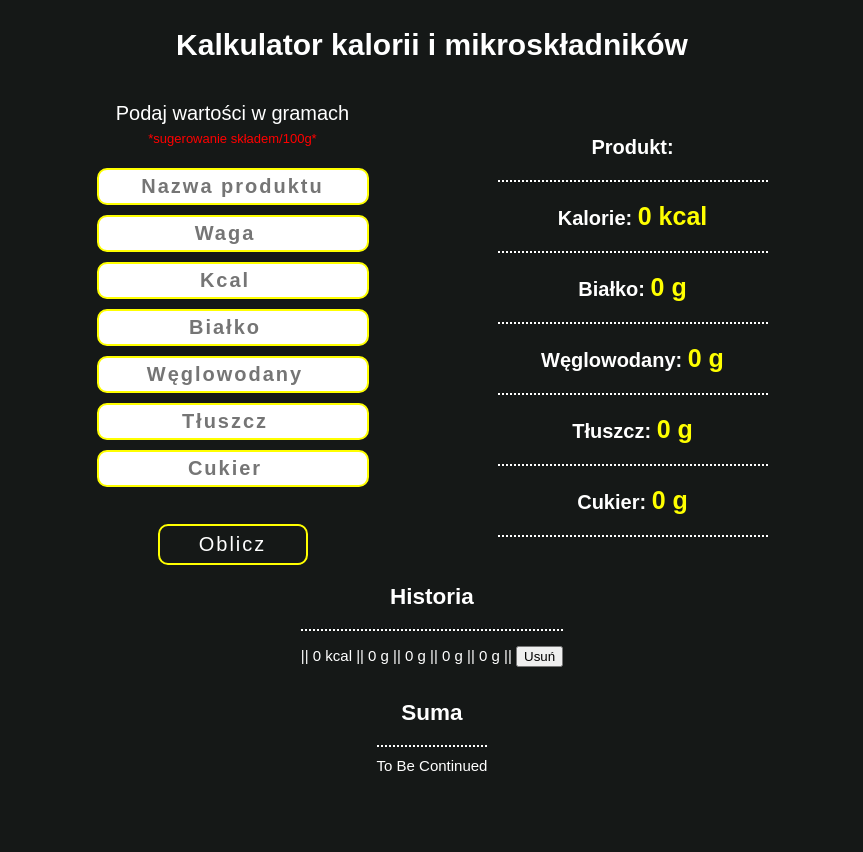
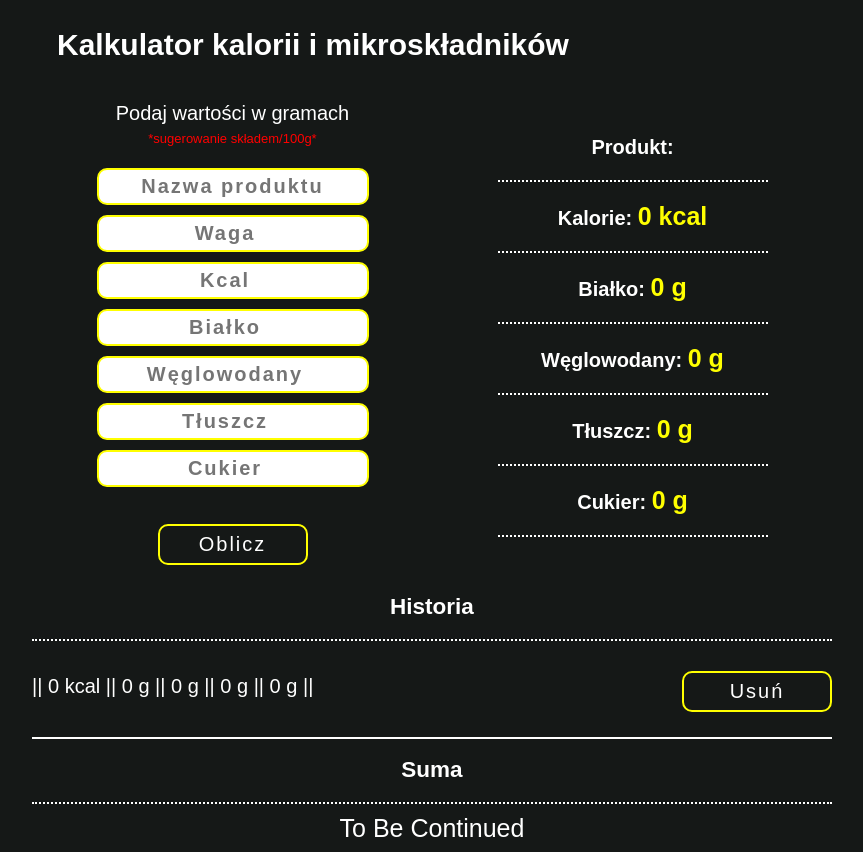
Before and after one commit to flaume13/calc, a plain HTML site: page index.html in a window 1280 px wide. Both pictures are taken after a click on the button "Oblicz". Shown: the whole page, without its empty margins (208-1071 px from the left). Before the commit the page ends 816 px from the top, so only its background shows below. Drawn offline with Linux system fonts and the light colour scheme.

Commit message:
Update styles.css

```diff
--- a/styles.css
+++ b/styles.css
@@ -4,18 +4,23 @@ body{
     height: 100vh;
     /* overflow-y: hidden; */
     /* background: linear-gradient(to bottom right, #a51d45, rgb(126, 21, 196), rgb(89, 63, 207)); */
-    text-align: center;
     background-color: rgb(21, 24, 23);
     color: white;
     display: flex;
     flex-direction: column;
     align-items:  center;
 }
+.notif{
+    text-align: center;
+}
 .underline{
     border-bottom: 2px dotted white;
 }
+.underline2{
+    border-bottom: 2px solid white;
+}
 h1{
-    min-width: 750;
+    min-width: 750px;
 }
 .result-container{
     width: 270px;
@@ -33,7 +38,7 @@ h1{
     font-weight: bold;
     font-size: 20px;
 }
-.count-btn{
+.count-btn, .remove-btn{
     margin: 10px 0 0 0;
     min-width: 100px;
     width: 150px;
@@ -46,6 +51,7 @@ h1{
     color: white;
     letter-spacing: 2px;
 }
+
 .form-container input{
     /* background-color: rgba(131, 80, 226, 0.425); */
     border: 2px solid yellow;
@@ -68,3 +74,40 @@ h1{
     flex-direction: column;
     align-items: center;
 }
+.sum-container{
+    width: 800px;
+    /* background-color: rgb(7, 101, 184); */
+    height: auto;
+    display: flex;
+    flex-direction: column;
+}
+.sum-content p{
+    font-size: 20px;
+    width: 800px;
+    height: auto;
+    display: flex;
+    justify-content: space-between;
+    align-items: center;
+    padding: 0;
+}
+.sum-content{
+    display: flex;
+    flex-direction: column;
+    justify-content: space-between ;
+    align-items: center;
+    padding-bottom: 5px;
+}
+.history{
+    display: flex;
+    flex-direction: column;
+    text-align: center;
+    margin-top: 10px;
+}
+.calc{
+    width: 800px;
+    text-align: center;
+}
+.calc-span{
+    font-size: 25px;
+    padding: 10px 0 10px 0;
+}
```
